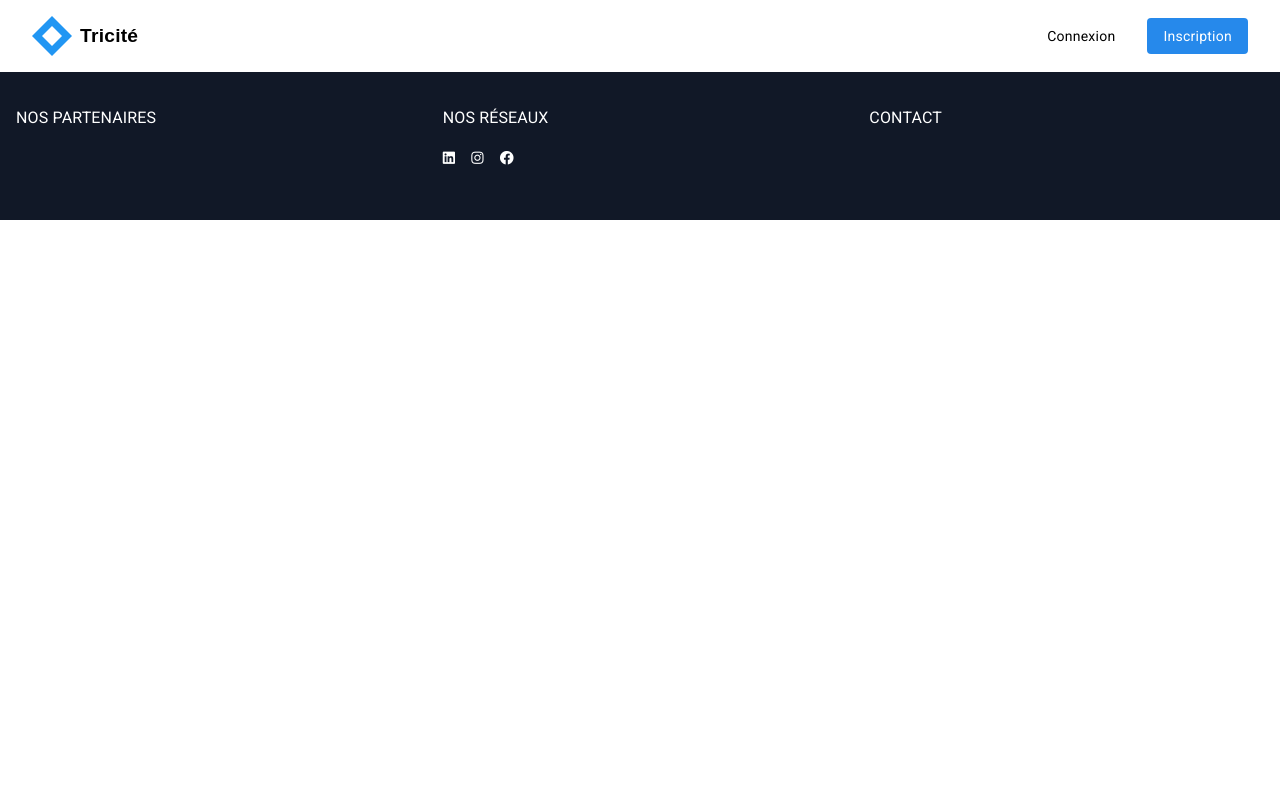
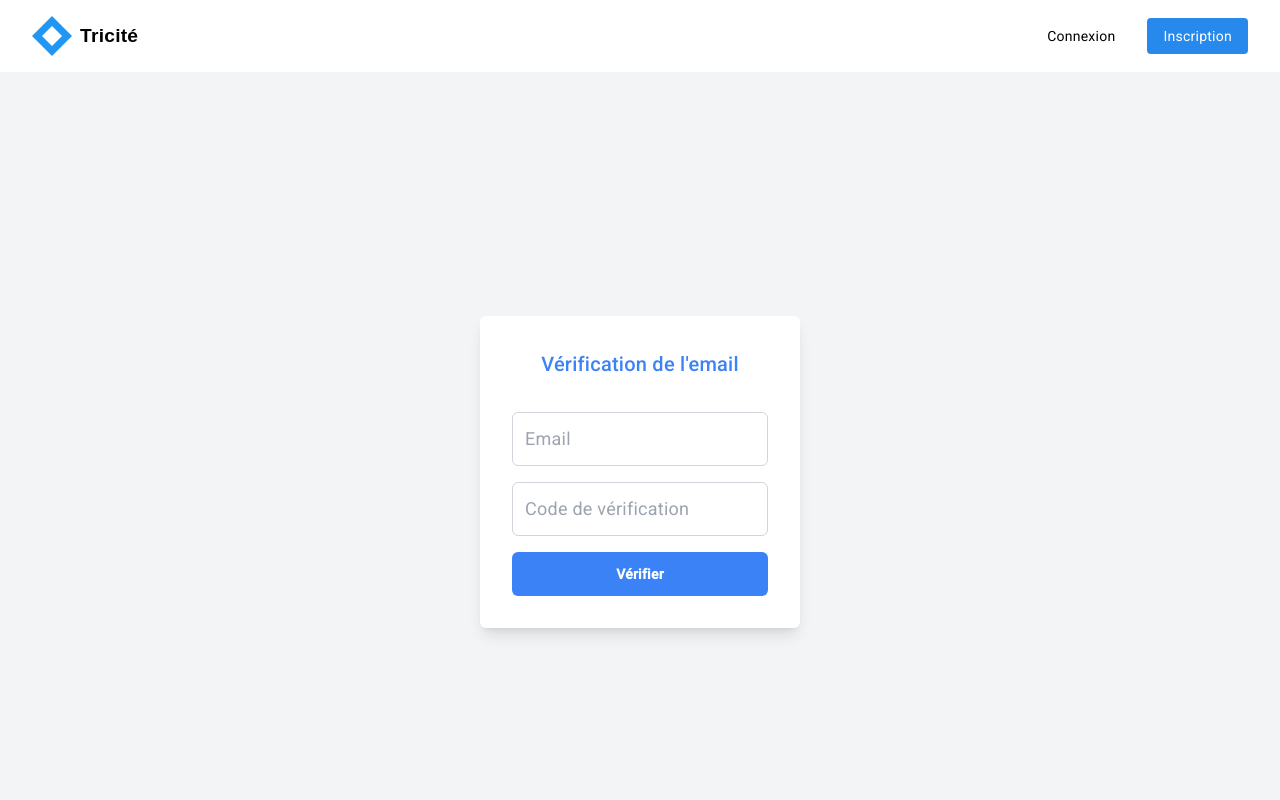
Before and after one commit to 8idwan/ShareElec_FrontEnd-, an Angular app: page /user/verify-email in a window 1280 px wide. Before the commit this address led to /user. Shown: the top 800 px of the page. Built offline with nearby package versions, Linux system fonts and the light colour scheme.

Commit message:
verify-email functionnality

```diff
--- a/src/app/app.module.ts
+++ b/src/app/app.module.ts
@@ -10,7 +10,6 @@ import { routes } from './app.routes';
 import { UserModule } from './user/user.module';
 import { MatInputModule } from '@angular/material/input';
 import { MatButtonModule } from '@angular/material/button';
-
 @NgModule({
   imports: [
     BrowserModule,
--- a/src/app/app.routes.ts
+++ b/src/app/app.routes.ts
@@ -3,6 +3,8 @@ import { OffreListComponent } from './offre/offre-list/offre-list.component';
 import { LoginComponent } from './user/login/login.component';
 import { SignupComponent } from './user/signup/signup.component';
 import { ProfileComponent } from './user/profile/profile.component';
+import { VerifyEmailComponent } from './user/verify-email/verify-email.component';
+import path from 'path';
 
 export const routes: Routes = [
   {path: '', component: OffreListComponent},
@@ -17,6 +19,7 @@ export const routes: Routes = [
       { path: 'login', component: LoginComponent },
       { path: 'signup', component: SignupComponent },
       { path: 'profile', component: ProfileComponent },
+      {path: 'verify-email', component: VerifyEmailComponent },
       { path: '**', redirectTo: '' }
     ],
   },
--- a/src/app/user/signup/signup.component.ts
+++ b/src/app/user/signup/signup.component.ts
@@ -4,7 +4,7 @@ import { UserRequestModel } from '../model/user-request.model';
 import { FormsModule } from '@angular/forms';
 import { CommonModule } from '@angular/common';
 import { HttpClientModule } from '@angular/common/http';
-
+import { Router } from '@angular/router';
 @Component({
   selector: 'app-signup',
   standalone: true,
@@ -19,8 +19,7 @@ export class SignupComponent {
   errorMessage: string = '';
   successMessage: string = '';
 
-  constructor(private userService: UserService) {
-    // Log when component is initialized
+  constructor(private userService: UserService, private router: Router) {
     console.log('SignupComponent initialized');
   }
 
@@ -30,7 +29,6 @@ export class SignupComponent {
       nom: this.user.nom,
       email: this.user.email,
       numeroTelephone: this.user.numeroTelephone,
-      // Don't log the actual password for security
       hasPassword: !!this.user.motDePasse
     });
 
@@ -44,6 +42,8 @@ export class SignupComponent {
       next: (response) => {
         console.log('Signup successful:', response);
         this.successMessage = 'Un code de vérification a été envoyé à votre email.';
+        this.router.navigate(['/user/verify-email']);
+
       },
       error: (error) => {
         console.error('Signup failed:', error);
--- a/src/app/user/user.module.ts
+++ b/src/app/user/user.module.ts
@@ -6,7 +6,7 @@ import { HttpClientModule } from '@angular/common/http';
 import { SignupComponent } from './signup/signup.component';
 import { LoginComponent } from './login/login.component';
 import { ProfileComponent } from './profile/profile.component';
-
+import { VerifyEmailComponent } from './verify-email/verify-email.component';
 @NgModule({
   imports: [
     CommonModule,
@@ -15,6 +15,7 @@ import { ProfileComponent } from './profile/profile.component';
     SignupComponent,
     LoginComponent,
     ProfileComponent,
+    VerifyEmailComponent
   ],
 })
 export class UserModule { }
--- /dev/null
+++ b/src/app/user/verify-email/verify-email.component.html
@@ -0,0 +1,32 @@
+<div class="flex justify-center items-center h-screen bg-gray-100">
+  <div class="flex flex-col gap-4 p-8 bg-white shadow-lg rounded-md w-80">
+    <h2 class="text-center text-4xl font-bold text-blue-500">Vérification de l'email</h2>
+
+    <!-- Bind the form to your reactive FormGroup -->
+    <form [formGroup]="verifyEmailForm" (ngSubmit)="verifyEmail()" class="flex flex-col gap-4">
+        <input
+          type="email"
+          placeholder="Email"
+          formControlName="email"
+          required
+          class="p-3 text-lg border border-gray-300 rounded-md focus:ring-2 focus:ring-blue-400 outline-none">
+
+        <input
+          type="text"
+          placeholder="Code de vérification"
+          formControlName="code"
+          required
+          class="p-3 text-lg border border-gray-300 rounded-md focus:ring-2 focus:ring-blue-400 outline-none">
+
+        <button
+          type="submit"
+          class="bg-blue-500 text-white font-semibold py-3 rounded-md cursor-pointer hover:bg-blue-600 transition">
+          Vérifier
+        </button>
+    </form>
+
+    <!-- Display success or error messages -->
+    <p *ngIf="successMessage" class="text-green-500">{{ successMessage }}</p>
+    <p *ngIf="errorMessage" class="text-red-500">{{ errorMessage }}</p>
+  </div>
+</div>
--- /dev/null
+++ b/src/app/user/verify-email/verify-email.component.ts
@@ -0,0 +1,51 @@
+import { Component } from '@angular/core';
+import { Router } from '@angular/router';
+import { HttpClient, HttpClientModule } from '@angular/common/http';
+import { FormBuilder, FormGroup, Validators, ReactiveFormsModule } from '@angular/forms';
+import { CommonModule } from '@angular/common';
+@Component({
+  selector: 'app-verify-email',
+  standalone: true,
+  imports: [CommonModule,ReactiveFormsModule, HttpClientModule],
+  templateUrl: './verify-email.component.html',
+  styleUrls: ['./verify-email.component.css']
+})
+export class VerifyEmailComponent {
+  verifyEmailForm: FormGroup;
+  errorMessage: string = '';
+  successMessage: string = '';
+
+  constructor(
+    private http: HttpClient,
+    private router: Router,
+    private fb: FormBuilder
+  ) {
+    this.verifyEmailForm = this.fb.group({
+      email: ['', [Validators.required, Validators.email]],
+      code: ['', [Validators.required]]
+    });
+  }
+
+  verifyEmail() {
+    if (this.verifyEmailForm.invalid) {
+      this.errorMessage = "Veuillez remplir tous les champs correctement.";
+      return;
+    }
+
+    const { email, code } = this.verifyEmailForm.value;
+    console.log('Vérification en cours pour:', email, code);
+
+    this.http.post<{ message: string }>('http://localhost:5242/api/user/veriferEmail', { email, code })
+      .subscribe({
+        next: (response) => {
+          console.log('Réponse du serveur:', response);
+          this.successMessage = response.message;
+          this.router.navigate(['/']);
+        },
+        error: (error) => {
+          console.error('Erreur de vérification:', error);
+          this.errorMessage = error.error?.message || "Échec de la vérification.";
+        }
+      });
+  }
+}
```
Also changed, not shown: src/app/user/verify-email/verify-email.component.css (added), 1 other file (tests, documents, lock files or other folders).
